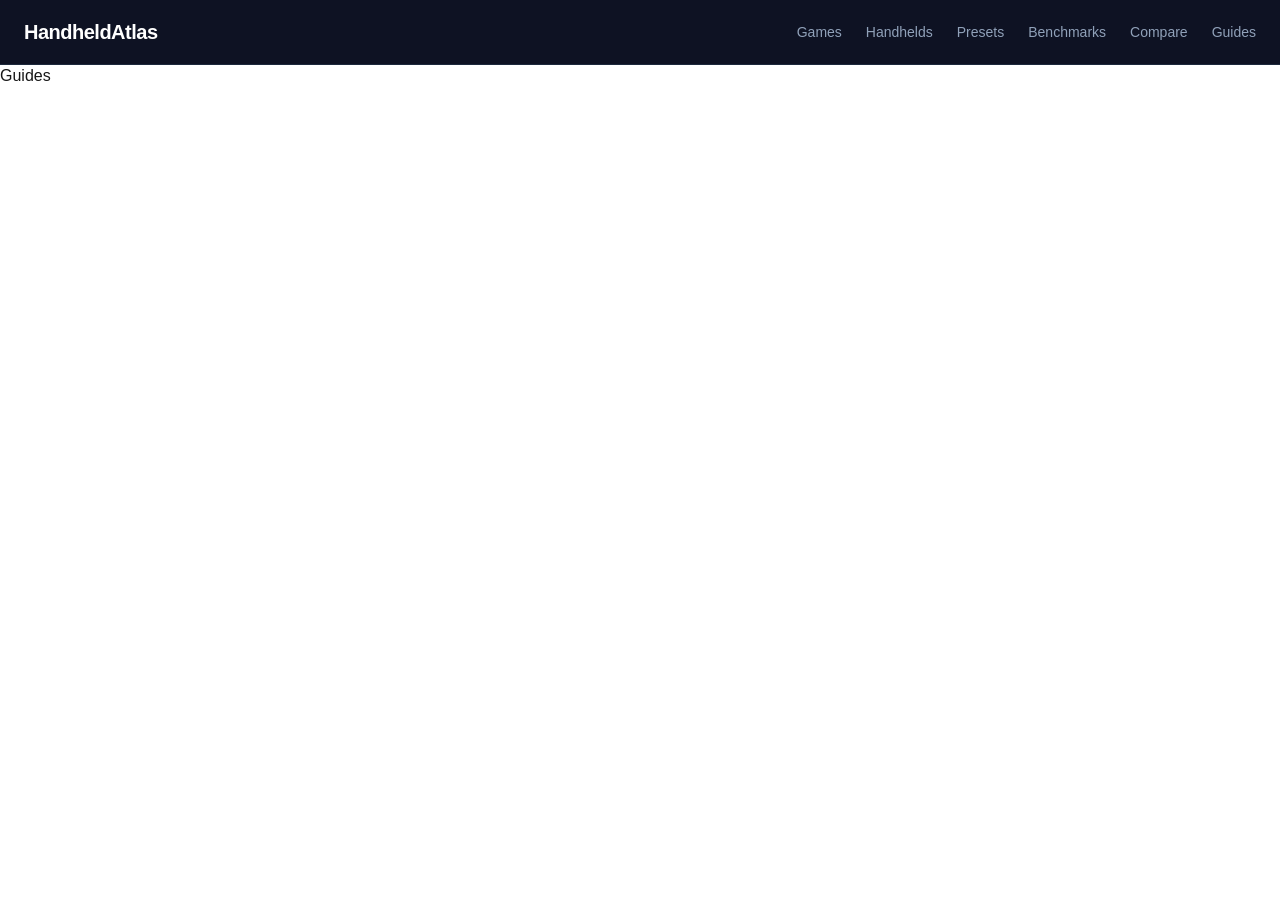
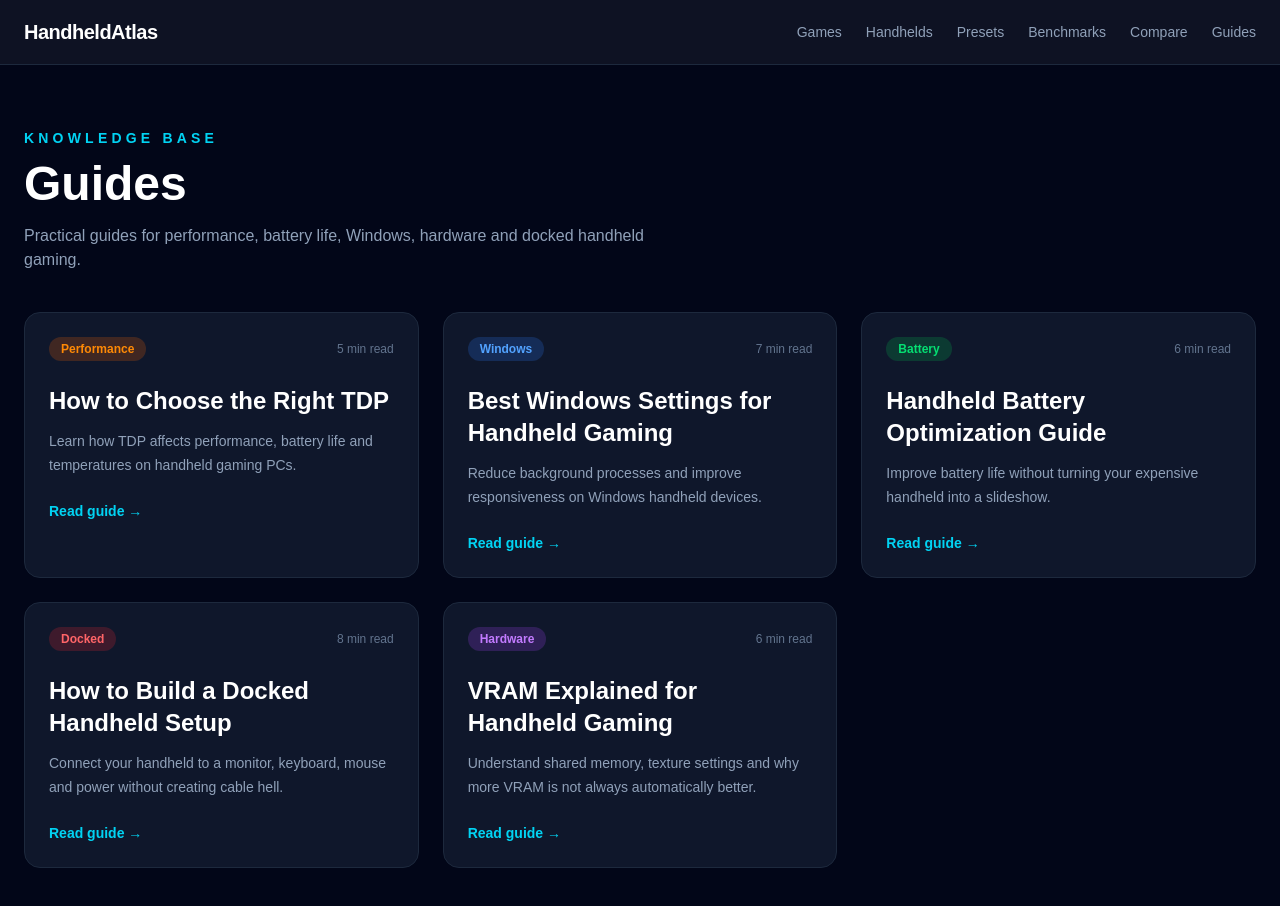
Before and after one commit to nat0r9/handheld-atlas, a Next.js app: page /guides in a window 1280 px wide. Shown: the top 906 px of the page. Before the commit the page ends 800 px from the top, so only its background shows below. Built offline with nearby package versions, Linux system fonts and the light colour scheme.

Commit message:
Add guides database and guide detail pages

```diff
--- /dev/null
+++ b/app/guides/[slug]/page.tsx
@@ -0,0 +1,111 @@
+import Link from "next/link";
+import { guides } from "../../../data/guides";
+import type { GuideCategory } from "../../../types/guides";
+
+function getCategoryStyle(category: GuideCategory) {
+  switch (category) {
+    case "Performance":
+      return "bg-orange-500/20 text-orange-400";
+
+    case "Battery":
+      return "bg-green-500/20 text-green-400";
+
+    case "Docked":
+      return "bg-red-500/20 text-red-400";
+
+    case "Windows":
+      return "bg-blue-500/20 text-blue-400";
+
+    case "Hardware":
+      return "bg-purple-500/20 text-purple-400";
+  }
+}
+
+export default async function GuidePage({
+  params,
+}: {
+  params: Promise<{ slug: string }>;
+}) {
+  const { slug } = await params;
+
+  const guide = guides.find((item) => item.slug === slug);
+
+  if (!guide) {
+    return (
+      <main className="min-h-screen bg-slate-950 px-6 py-16 text-white">
+        <div className="mx-auto max-w-4xl">
+          <h1 className="text-4xl font-black">Guide not found</h1>
+
+          <Link
+            href="/guides"
+            className="mt-6 inline-flex text-cyan-400 hover:text-cyan-300"
+          >
+            ← Back to guides
+          </Link>
+        </div>
+      </main>
+    );
+  }
+
+  return (
+    <main className="min-h-screen bg-slate-950 text-white">
+      <article className="mx-auto max-w-4xl px-6 py-16">
+        <Link
+          href="/guides"
+          className="text-sm font-semibold text-cyan-400 transition hover:text-cyan-300"
+        >
+          ← Back to guides
+        </Link>
+
+        <div className="mt-10 flex flex-wrap items-center gap-3">
+          <span
+            className={`rounded-full px-3 py-1 text-xs font-bold ${getCategoryStyle(
+              guide.category,
+            )}`}
+          >
+            {guide.category}
+          </span>
+
+          <span className="text-sm text-slate-500">
+            {guide.readingTime}
+          </span>
+
+          <span className="text-sm text-slate-500">
+            Published {guide.publishedAt}
+          </span>
+        </div>
+
+        <h1 className="mt-6 text-4xl font-black leading-tight md:text-6xl">
+          {guide.title}
+        </h1>
+
+        <p className="mt-6 text-xl leading-8 text-slate-400">
+          {guide.excerpt}
+        </p>
+
+        <div className="mt-12 space-y-6">
+          {guide.content.map((paragraph, index) => (
+            <p
+              key={`${guide.slug}-${index}`}
+              className="text-lg leading-8 text-slate-300"
+            >
+              {paragraph}
+            </p>
+          ))}
+        </div>
+
+        <div className="mt-14 rounded-2xl border border-yellow-500/30 bg-yellow-500/10 p-5">
+          <p className="text-sm font-semibold text-yellow-300">
+            Development content
+          </p>
+
+          <p className="mt-2 text-sm text-yellow-100/70">
+            These guides are currently placeholder content used to build
+            the HandheldAtlas knowledge base. They will be expanded and
+            verified before launch.
+          </p>
+        </div>
+      </article>
+    </main>
+  );
+}
--- a/app/guides/page.tsx
+++ b/app/guides/page.tsx
@@ -1,7 +1,77 @@
+import Link from "next/link";
+import { guides } from "../../data/guides";
+import type { GuideCategory } from "../../types/guides";
+
+function getCategoryStyle(category: GuideCategory) {
+  switch (category) {
+    case "Performance":
+      return "bg-orange-500/20 text-orange-400";
+
+    case "Battery":
+      return "bg-green-500/20 text-green-400";
+
+    case "Docked":
+      return "bg-red-500/20 text-red-400";
+
+    case "Windows":
+      return "bg-blue-500/20 text-blue-400";
+
+    case "Hardware":
+      return "bg-purple-500/20 text-purple-400";
+  }
+}
+
 export default function GuidesPage() {
   return (
-    <main>
-      <h1>Guides</h1>
+    <main className="min-h-screen bg-slate-950 text-white">
+      <div className="mx-auto max-w-7xl px-6 py-16">
+        <p className="text-sm font-semibold uppercase tracking-[0.3em] text-cyan-400">
+          Knowledge Base
+        </p>
+
+        <h1 className="mt-3 text-5xl font-black">Guides</h1>
+
+        <p className="mt-4 max-w-2xl text-slate-400">
+          Practical guides for performance, battery life, Windows,
+          hardware and docked handheld gaming.
+        </p>
+
+        <div className="mt-10 grid gap-6 md:grid-cols-2 xl:grid-cols-3">
+          {guides.map((guide) => (
+            <Link
+              key={guide.slug}
+              href={`/guides/${guide.slug}`}
+              className="group rounded-2xl border border-slate-800 bg-slate-900 p-6 transition hover:border-cyan-500 hover:bg-slate-800/70"
+            >
+              <div className="flex flex-wrap items-center justify-between gap-3">
+                <span
+                  className={`rounded-full px-3 py-1 text-xs font-bold ${getCategoryStyle(
+                    guide.category,
+                  )}`}
+                >
+                  {guide.category}
+                </span>
+
+                <span className="text-xs text-slate-500">
+                  {guide.readingTime}
+                </span>
+              </div>
+
+              <h2 className="mt-6 text-2xl font-bold transition group-hover:text-cyan-400">
+                {guide.title}
+              </h2>
+
+              <p className="mt-3 text-sm leading-6 text-slate-400">
+                {guide.excerpt}
+              </p>
+
+              <p className="mt-6 text-sm font-semibold text-cyan-400">
+                Read guide →
+              </p>
+            </Link>
+          ))}
+        </div>
+      </div>
     </main>
   );
 }
--- /dev/null
+++ b/data/guides.ts
@@ -0,0 +1,79 @@
+import type { Guide } from "../types/guides";
+
+export const guides: Guide[] = [
+  {
+    title: "How to Choose the Right TDP",
+    slug: "how-to-choose-the-right-tdp",
+    excerpt:
+      "Learn how TDP affects performance, battery life and temperatures on handheld gaming PCs.",
+    category: "Performance",
+    readingTime: "5 min read",
+    publishedAt: "2026-06-05",
+    content: [
+      "TDP controls how much power the processor can use. Higher TDP usually means more performance, but also higher temperatures and shorter battery life.",
+      "For lighter games, 10W to 15W is often enough. More demanding games usually benefit from 20W to 25W.",
+      "A higher TDP does not always provide a large FPS increase. The best setting is often the lowest wattage that still provides stable performance.",
+      "When testing a game, increase TDP gradually and watch average FPS, 1% lows, temperatures and battery drain.",
+    ],
+  },
+  {
+    title: "Best Windows Settings for Handheld Gaming",
+    slug: "best-windows-settings-for-handheld-gaming",
+    excerpt:
+      "Reduce background processes and improve responsiveness on Windows handheld devices.",
+    category: "Windows",
+    readingTime: "7 min read",
+    publishedAt: "2026-06-05",
+    content: [
+      "Windows handhelds benefit from reducing unnecessary startup applications and background processes.",
+      "Use Windows Game Mode, keep graphics drivers updated and disable overlays that you do not use.",
+      "Set the display refresh rate according to your target FPS. A 60Hz mode can save battery when you do not need 120Hz.",
+      "Avoid random optimization tools that promise miracle performance. Many of them simply disable useful Windows services.",
+    ],
+  },
+  {
+    title: "Handheld Battery Optimization Guide",
+    slug: "handheld-battery-optimization-guide",
+    excerpt:
+      "Improve battery life without turning your expensive handheld into a slideshow.",
+    category: "Battery",
+    readingTime: "6 min read",
+    publishedAt: "2026-06-05",
+    content: [
+      "Lowering TDP is usually the most effective way to increase battery life.",
+      "Reduce display brightness, refresh rate and resolution when playing less demanding games.",
+      "Limiting the frame rate to 30, 40 or 60 FPS can reduce power consumption and improve frame pacing.",
+      "Wireless features, RGB lighting and background downloads can also increase battery drain.",
+    ],
+  },
+  {
+    title: "How to Build a Docked Handheld Setup",
+    slug: "how-to-build-a-docked-handheld-setup",
+    excerpt:
+      "Connect your handheld to a monitor, keyboard, mouse and power without creating cable hell.",
+    category: "Docked",
+    readingTime: "8 min read",
+    publishedAt: "2026-06-05",
+    content: [
+      "A good dock should support enough power delivery for your handheld and the display output you want to use.",
+      "For 1080p gaming, HDMI 2.0 or DisplayPort is usually enough. Higher resolutions and refresh rates may require newer standards.",
+      "Use the original charger or a compatible high-quality USB-C charger with sufficient wattage.",
+      "Check whether your dock supports Ethernet, USB peripherals and variable refresh rate before buying.",
+    ],
+  },
+  {
+    title: "VRAM Explained for Handheld Gaming",
+    slug: "vram-explained-for-handheld-gaming",
+    excerpt:
+      "Understand shared memory, texture settings and why more VRAM is not always automatically better.",
+    category: "Hardware",
+    readingTime: "6 min read",
+    publishedAt: "2026-06-05",
+    content: [
+      "Most handheld gaming PCs use shared system memory instead of dedicated graphics memory.",
+      "Allocating more VRAM can help games with high-resolution textures, but it reduces the RAM available to the operating system and game logic.",
+      "For many games, automatic allocation works well. Manual settings can help in specific games that detect memory incorrectly.",
+      "Do not blindly select the highest value. Test stability, loading behavior and frame pacing.",
+    ],
+  },
+];
--- /dev/null
+++ b/types/guides.ts
@@ -0,0 +1,16 @@
+export type GuideCategory =
+  | "Performance"
+  | "Battery"
+  | "Docked"
+  | "Windows"
+  | "Hardware";
+
+export interface Guide {
+  title: string;
+  slug: string;
+  excerpt: string;
+  category: GuideCategory;
+  readingTime: string;
+  publishedAt: string;
+  content: string[];
+}
```
